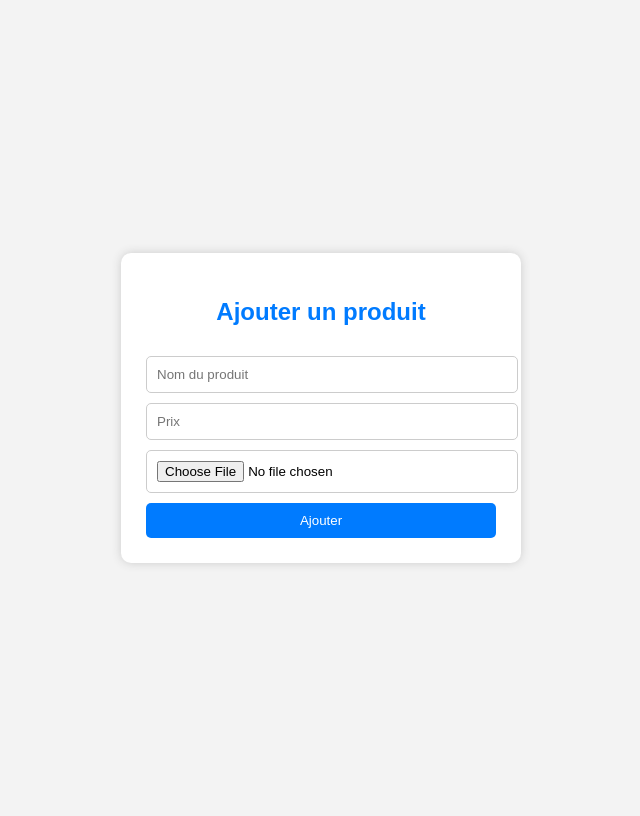
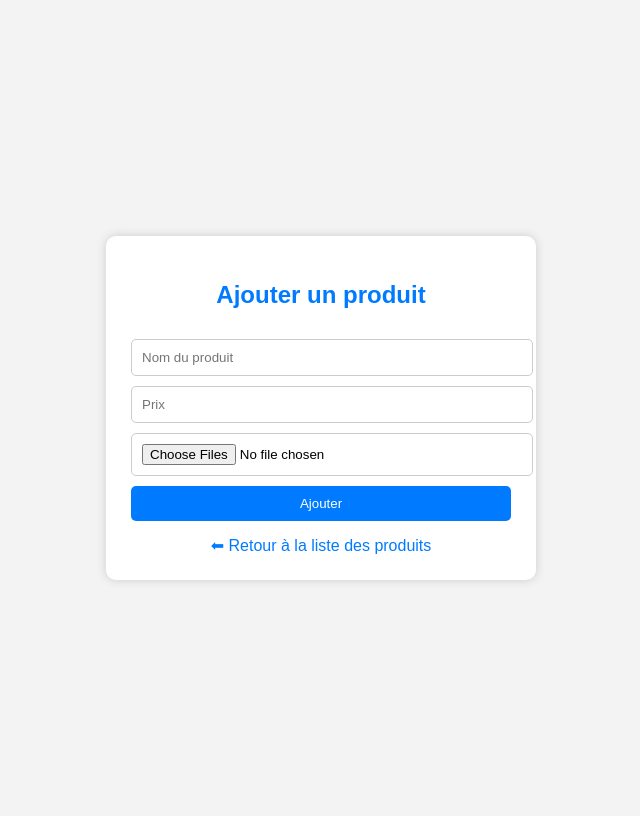
Before and after one commit to papis301/agrofoodweb, a PHP site: page /add_product.php in a window 1280 px wide. Shown: the whole page, without its empty margins (319-959 px from the left). Run offline with PHP 8.4, Linux system fonts and the light colour scheme; the visitor is signed in with stand-in values (Sample User, id 1).

Commit message:
ajout d'un produit par un user ok avec plusieurs  images ok

```diff
--- a/add_product.php
+++ b/add_product.php
@@ -17,7 +17,7 @@ if ($conn->connect_error) {
     die("Erreur de connexion : " . $conn->connect_error);
 }
 
-// --- Récupération des infos utilisateur depuis la session ---
+// --- Récupération des infos utilisateur ---
 $telephone = $_SESSION['user_phone'];
 $firebase_id = $_SESSION['firebase_id'];
 
@@ -25,24 +25,29 @@ $firebase_id = $_SESSION['firebase_id'];
 if ($_SERVER['REQUEST_METHOD'] === 'POST') {
     $name = trim($_POST['name']);
     $price = trim($_POST['price']);
-    $imagePath = "";
+    $uploadedImages = [];
 
-    // Upload image
-    if (!empty($_FILES['images']['name'])) {
+    // 📸 Upload de plusieurs images
+    if (!empty($_FILES['images']['name'][0])) {
         $targetDir = "uploads/";
         if (!is_dir($targetDir)) mkdir($targetDir, 0777, true);
 
-        $fileName = basename($_FILES['images']['name']);
-        $targetFile = $targetDir . time() . "_" . $fileName;
+        foreach ($_FILES['images']['tmp_name'] as $key => $tmpName) {
+            $fileName = basename($_FILES['images']['name'][$key]);
+            $targetFile = $targetDir . time() . "_" . $key . "_" . $fileName;
 
-        if (move_uploaded_file($_FILES['images']['tmp_name'], $targetFile)) {
-            $imagePath = $targetFile;
+            if (move_uploaded_file($tmpName, $targetFile)) {
+                $uploadedImages[] = $targetFile;
+            }
         }
     }
 
-    // Insertion dans la base
+    // On stocke les chemins d'images en JSON
+    $imagesJSON = json_encode($uploadedImages);
+
+    // --- Insertion dans la base ---
     $stmt = $conn->prepare("INSERT INTO products (name, price, firebase_id, telephone, images) VALUES (?, ?, ?, ?, ?)");
-    $stmt->bind_param("sssss", $name, $price, $firebase_id, $telephone, $imagePath);
+    $stmt->bind_param("sssss", $name, $price, $firebase_id, $telephone, $imagesJSON);
 
     if ($stmt->execute()) {
         // ✅ Redirection automatique vers la page de gestion
@@ -60,12 +65,44 @@ if ($_SERVER['REQUEST_METHOD'] === 'POST') {
     <meta charset="UTF-8">
     <title>Ajouter un produit</title>
     <style>
-        body { font-family: Arial, sans-serif; background: #f3f3f3; display: flex; justify-content: center; align-items: center; height: 100vh; }
-        form { background: white; padding: 25px; border-radius: 10px; box-shadow: 0 0 10px #ccc; width: 350px; }
-        input, button { width: 100%; padding: 10px; margin-top: 10px; border-radius: 5px; border: 1px solid #ccc; }
-        button { background: #007bff; color: white; border: none; cursor: pointer; }
+        body {
+            font-family: Arial, sans-serif;
+            background: #f3f3f3;
+            display: flex;
+            justify-content: center;
+            align-items: center;
+            height: 100vh;
+        }
+        form {
+            background: white;
+            padding: 25px;
+            border-radius: 10px;
+            box-shadow: 0 0 10px #ccc;
+            width: 380px;
+        }
+        input, button {
+            width: 100%;
+            padding: 10px;
+            margin-top: 10px;
+            border-radius: 5px;
+            border: 1px solid #ccc;
+        }
+        button {
+            background: #007bff;
+            color: white;
+            border: none;
+            cursor: pointer;
+        }
         button:hover { background: #0056b3; }
         h2 { text-align: center; color: #007bff; }
+        .back {
+            display: block;
+            text-align: center;
+            margin-top: 15px;
+            text-decoration: none;
+            color: #007bff;
+        }
+        .back:hover { text-decoration: underline; }
     </style>
 </head>
 <body>
@@ -75,9 +112,13 @@ if ($_SERVER['REQUEST_METHOD'] === 'POST') {
 
     <input type="text" name="name" placeholder="Nom du produit" required>
     <input type="text" name="price" placeholder="Prix" required>
-    <input type="file" name="images" accept="image/*" required>
+
+    <!-- ✅ Sélection multiple d'images -->
+    <input type="file" name="images[]" accept="image/*" multiple required>
 
     <button type="submit">Ajouter</button>
+
+    <a href="manage_products.php" class="back">⬅ Retour à la liste des produits</a>
 </form>
 
 </body>
```
Also changed, not shown: manage_products.php (+14 -5 lines), uploads/1761157543_0_AQUATHON 2.png (added), uploads/1761157543_1_agro3.png (added), 1 other file.
